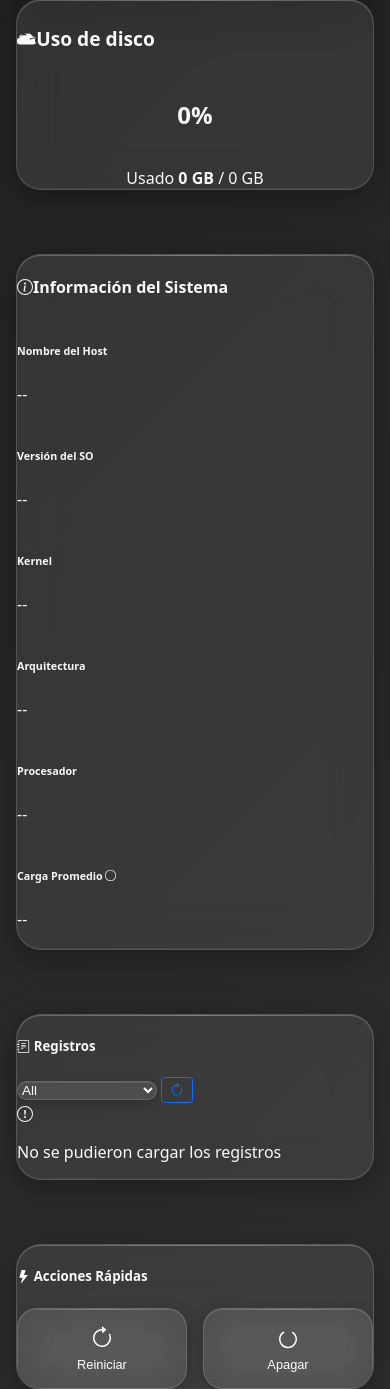
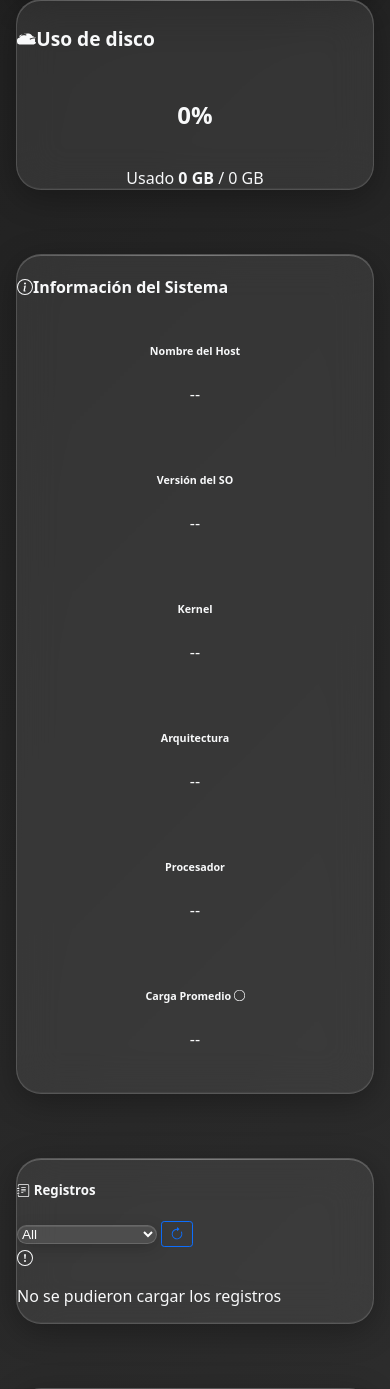
Before and after one commit to aka0kuro/hostberry, a FastAPI app: page /dashboard in a window 390 px wide. Shown: the part 1268-2657 px from the top of the page. Run offline with FastAPI, Linux system fonts and the light colour scheme; parts of the project's set-up code (start-up, migrations or seed data) failed here and were passed over.

Commit message:
Auto-commit: cambios detectados 2026-01-05 20:39:48

```diff
--- a/website/static/css/dashboard.css
+++ b/website/static/css/dashboard.css
@@ -1283,3 +1283,42 @@ body:not(.light-theme) .form-select-sm {
         grid-template-columns: repeat(2, 1fr);
     }
 }
+
+/* System Information - Espaciado y centrado */
+.system-info-grid {
+    --bs-gutter-x: 1.5rem;
+    --bs-gutter-y: 2rem;
+}
+
+.system-info-item {
+    margin-bottom: 1.5rem;
+}
+
+.system-info-item h6,
+.system-info-item p {
+    text-align: center !important;
+    width: 100%;
+}
+
+/* Espaciado adicional en móvil y tablet */
+@media (max-width: 991.98px) {
+    .system-info-grid {
+        --bs-gutter-x: 2rem;
+        --bs-gutter-y: 2.5rem;
+    }
+
+    .system-info-item {
+        margin-bottom: 2rem;
+    }
+}
+
+@media (max-width: 575.98px) {
+    .system-info-grid {
+        --bs-gutter-x: 1.5rem;
+        --bs-gutter-y: 2rem;
+    }
+
+    .system-info-item {
+        margin-bottom: 1.5rem;
+    }
+}
```
